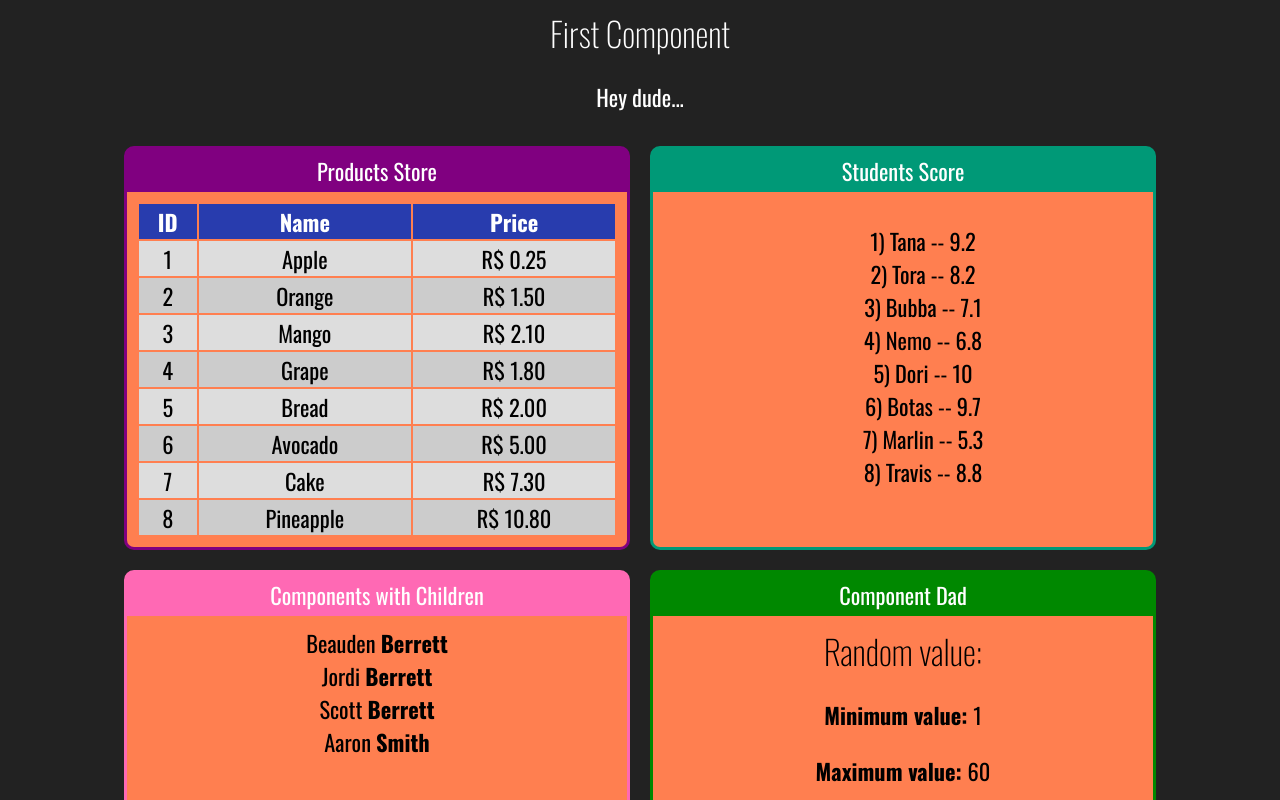
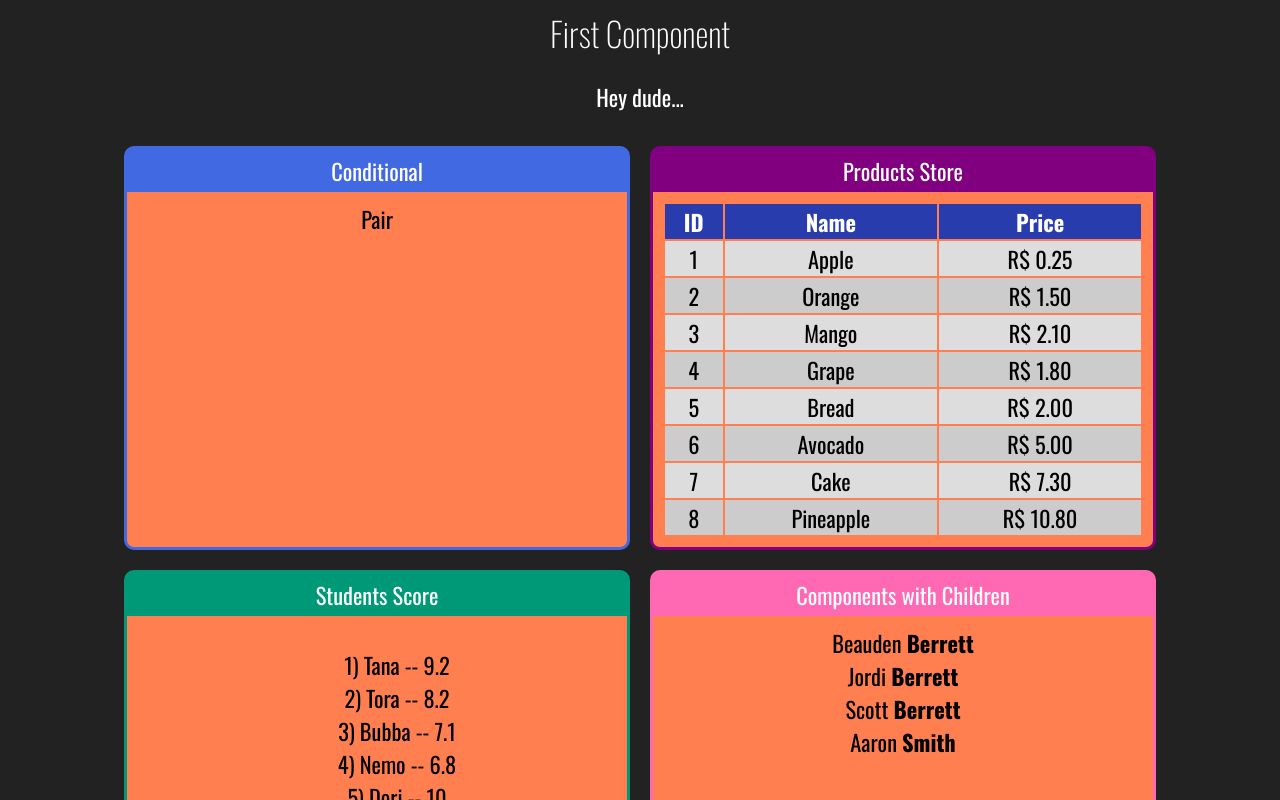
Before and after one commit to alexandresoueu/react-redux-fundamentals, a React (Create React App) app in the folder fundamentus-react/: page / in a window 1280 px wide. Shown: the top 800 px of the page. Built offline with nearby package versions, Linux system fonts and the light colour scheme.

Commit message:
feat(create conditional component )

```diff
--- a/fundamentus-react/src/App.js
+++ b/fundamentus-react/src/App.js
@@ -11,12 +11,16 @@ import MembersFamily from './components/basics/MembersFamily'
 import './App.css'
 import StudentList from './components/repetition/StudentList'
 import ProductsList from './components/repetition/ProductsList'
+import PairOrOdd from './components/conditional/PairOrOdd'
 
 function App (props) {
   return (
     <div className='app'>
       <FirstComponent />
       <div className='cards'>
+        <Card title='Conditional' color='royalblue'>
+          <PairOrOdd number={20} />
+        </Card>
         <Card title='Products Store' color='purple' >
           <ProductsList />
         </Card>
--- /dev/null
+++ b/fundamentus-react/src/components/conditional/PairOrOdd.js
@@ -0,0 +1,12 @@
+import React from 'react'
+
+function PairOrOdd (props) {
+  const isPair = props.number % 2 === 0
+  return (
+    <div>
+      {isPair ? <span>Pair</span> : <span>Odd</span>}
+    </div>
+  )
+}
+
+export default PairOrOdd
```
